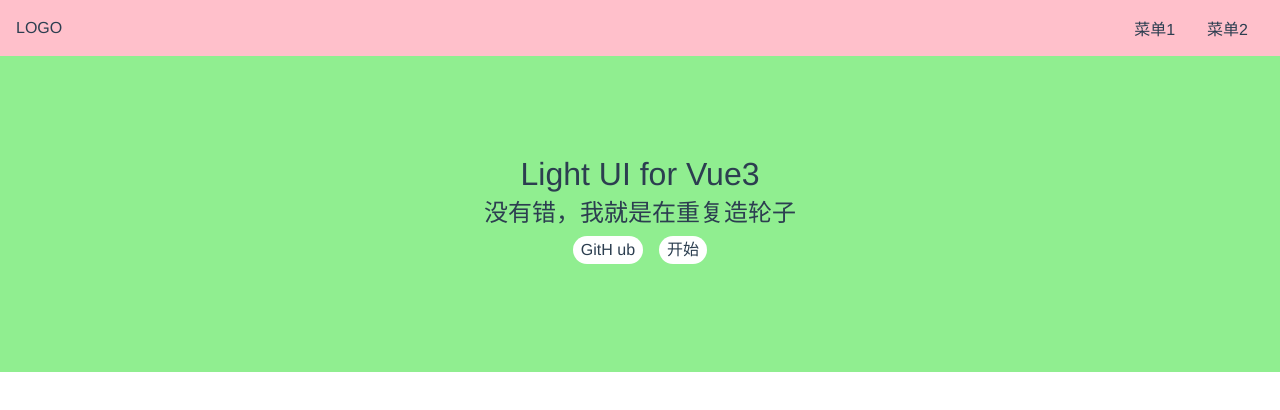
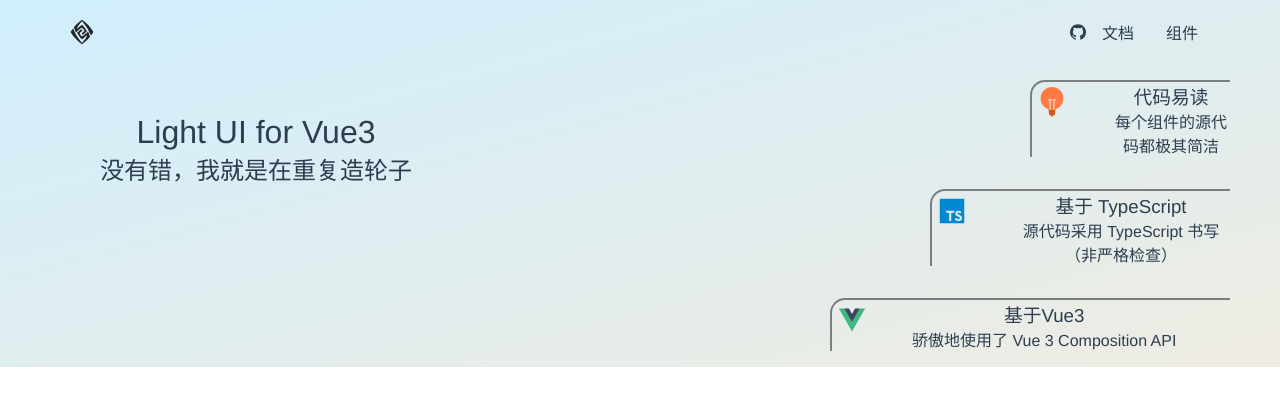
Before and after one commit to lightbuild/Light-ui-new, a Vue app: page /doc in a window 1280 px wide. Shown: the top 410 px of the page. Built offline with nearby package versions, Linux system fonts and the light colour scheme.

Commit message:
home页面添加背景色，增添一些样式

```diff
--- a/src/components/Topnav.vue
+++ b/src/components/Topnav.vue
@@ -1,9 +1,10 @@
 <template>
   <div class="topnav">
-    <div class="logo">LOGO</div>
+      <Icons class="logo" svg-name="geo.svg"/>
+      <Icons svg-name="github.svg"/>
     <ul class="menu">
-      <li>菜单1</li>
-      <li>菜单2</li>
+      <li>文档</li>
+      <li>组件</li>
     </ul>
     <span class="toggleAside" @click="toggleMenu">Menu</span>
   </div>
@@ -11,25 +12,25 @@
 
 <script setup lang="ts">
   import {inject, Ref} from 'vue';
+  import Icons from "./helper/Icons.vue"
 
   let menuVisible = inject<Ref<boolean>>('menuVisible');
   const toggleMenu = ()=>{
-    menuVisible.value = !menuVisible.value;
+    menuVisible!.value = !menuVisible!.value;
   }
 
 </script>
 
 <style lang="scss" scoped>
   .topnav {
-    background: pink;
     display: flex;
     padding: 16px;
     position: relative;
-    z-index: 10;
     justify-content: center;
     align-items: center;
     > .logo {
-      max-width: 6em;
+      width:2em;
+      height: 2em;
       margin-right: auto;
     }
     > .menu {
--- /dev/null
+++ b/src/components/helper/Icons.vue
@@ -0,0 +1,22 @@
+<template>
+  <component :is="content"/>
+</template>
+
+<script setup lang="ts">
+  import {ref,shallowRef} from 'vue';
+
+  const content = shallowRef(null);
+  const props = defineProps({
+    svgName: String,
+  });
+  const modules = import.meta.glob('../../assets/svg/*.svg');
+  const x = '../../assets/svg/' + props.svgName;
+  for (const path in modules) {
+    if (path === x) {
+      modules[path]().then((mod) => {
+        content.value = mod.default;
+      });
+    }
+
+  }
+</script>
--- a/src/views/Home.vue
+++ b/src/views/Home.vue
@@ -1,41 +1,97 @@
 <template>
-  <div>
+  <div class="wrapper-container">
     <Topnav/>
-    <div class="banner">
-      <h1>Light UI for Vue3</h1>
-      <h2> 没有错，我就是在重复造轮子</h2>
-      <p class="actions">
-        <a href="https://github.com/">GitH ub</a>
-        <router-link to="/doc">开始</router-link>
-      </p>
+    <div class="titleAndFeatures">
+      <div class="title">
+        <h1>Light UI for Vue3</h1>
+        <h2> 没有错，我就是在重复造轮子</h2>
+      </div>
+      <div class="features">
+        <div class="features-items">
+          <Icons svg-name="lights.svg"/>
+          <h3>代码易读</h3>
+          <p>每个组件的源代码都极其简洁</p>
+        </div>
+        <div class="features-items">
+          <Icons svg-name="typescript.svg"/>
+          <h3>基于 TypeScript</h3>
+          <p>源代码采用 TypeScript 书写（非严格检查）</p>
+        </div>
+        <div class="features-items">
+          <Icons svg-name="Vue.svg"/>
+          <h3>基于Vue3</h3>
+          <p>骄傲地使用了 Vue 3 Composition API</p>
+        </div>
+      </div>
     </div>
   </div>
 </template>
 
 <script setup lang="ts">
-import Topnav from "../components/Topnav.vue"
+  import Topnav from '../components/Topnav.vue';
+  import Icons from '../components/helper/Icons.vue';
 </script>
 
 <style lang="scss" scoped>
-  .banner {
-    padding: 100px 0;
-    display: flex;
-    justify-content: center;
-    align-items: center;
-    flex-direction: column;
-    background: lightgreen;
-    > .actions{
-      padding: 8px 0;
-      a {
-        margin:0 8px;
-        background: #fff;
-        display: inline-block;
-        $h: 28px;
-        height: $h;
-        line-height: $h;
-        border-radius: $h/2;
-        padding: 0 8px;
+  @use "sass:math";
+
+  .wrapper-container {
+    background: linear-gradient(165deg, rgba(208, 238, 253, 1) 0%, rgba(239, 236, 226, 1) 100%);
+    padding:0 50px;
+    > .titleAndFeatures {
+      display: flex;
+      flex-direction: row;
+      justify-content: space-between;
+      > .title {
+        margin:50px;
+      }
+
+      > .features {
+        display: flex;
+        justify-content: center;
+        align-items: flex-end;
+        flex-direction: column;
+        > .features-items {
+          border: 2px solid #7a7e7e;
+          margin: 16px 0;
+          border-right: none;
+          border-bottom: none;
+          border-top-left-radius: 15px;
+          display: grid;
+          justify-content: start;
+          align-content: center;
+          grid-template-areas:
+              "icon title"
+              "icon text";
+          grid-template-columns: 80px auto;
+          grid-template-rows: 1fr auto;
+
+          >svg{
+            grid-area: icon;
+            padding:5px;
+            width: 40px;
+            height: 40px;
+          }
+          >h3{
+            grid-area: title;
+            font-size: 28他px;
+          }
+          >p{
+            grid-area: text;
+          }
+        }
+        > .features-items:nth-child(1){
+          width:200px;
+        }
+        > .features-items:nth-child(2){
+          width: 300px;
+        }
+        > .features-items:nth-child(3){
+          width: 400px;
+        }
       }
     }
   }
+
+
 </style>
```
Also changed, not shown: src/assets/svg/geo.svg (added), src/assets/svg/github.svg (added).
